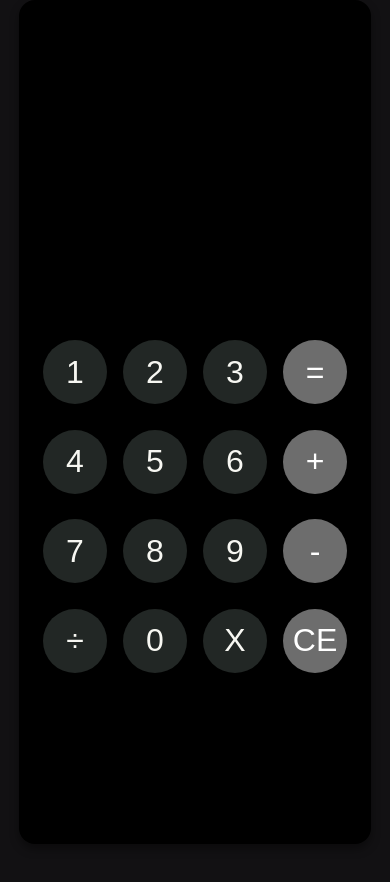
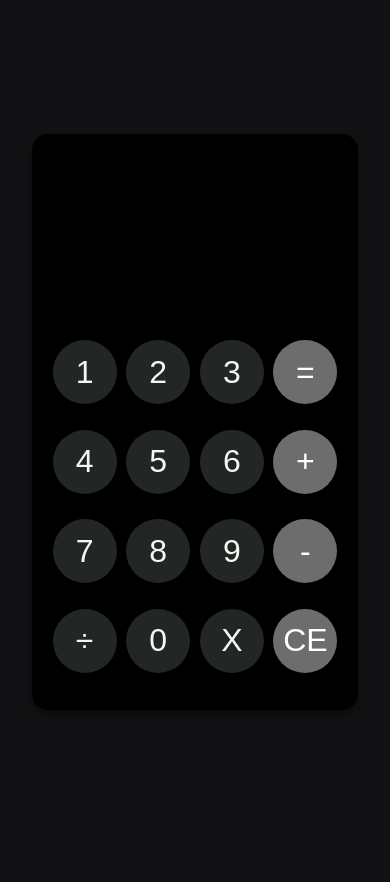
Before and after one commit to Prateek0206/calculator, a plain HTML site: page index.html in a window 390 px wide. Shown: the top 882 px of the page. Drawn offline with Linux system fonts and the light colour scheme.

Commit message:
Update calculator.css

```diff
--- a/calculator.css
+++ b/calculator.css
@@ -53,17 +53,9 @@ body{
         min-height: 100vh;
     }
 
-    .aise-hi{
-        min-height:100% ;
-        max-width: 100vw;
-        align-content: end;
-    }
 
-    .buttons-container button{
-        max-height: auto;
-       max-width: 100%;
 
-    }
+
 }
 
 button{
@@ -74,7 +66,7 @@ button{
     font-size: 2rem;
     background-color: #222725;
     color: #F7F7F2;
-    margin: .8rem .5rem;
+    margin: .8rem .3rem;
     cursor: pointer;
 
 }
```
